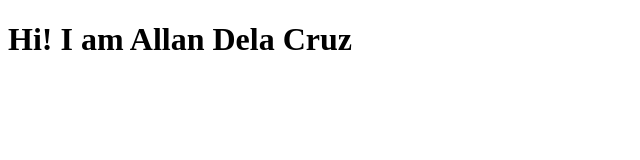
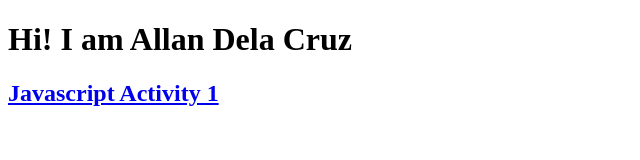
Before and after one commit to AllanDelaCruz/AllanDelaCruz.github.io, a plain HTML site: page index.html in a window 1280 px wide. Shown: the whole page, without its empty margins (0-640 px from the left). Drawn offline with Linux system fonts and the light colour scheme.

Commit message:
activtiy

```diff
--- a/index.html
+++ b/index.html
@@ -7,5 +7,8 @@
 </head>
 <body>
 <h1>Hi! I am Allan Dela Cruz</h1>
+<div>
+    <h2><a href="DelaCruz_A224_JS_ACT1/index.html">Javascript Activity 1</a></h2>
+</div>
 </body>
 </html>
```
